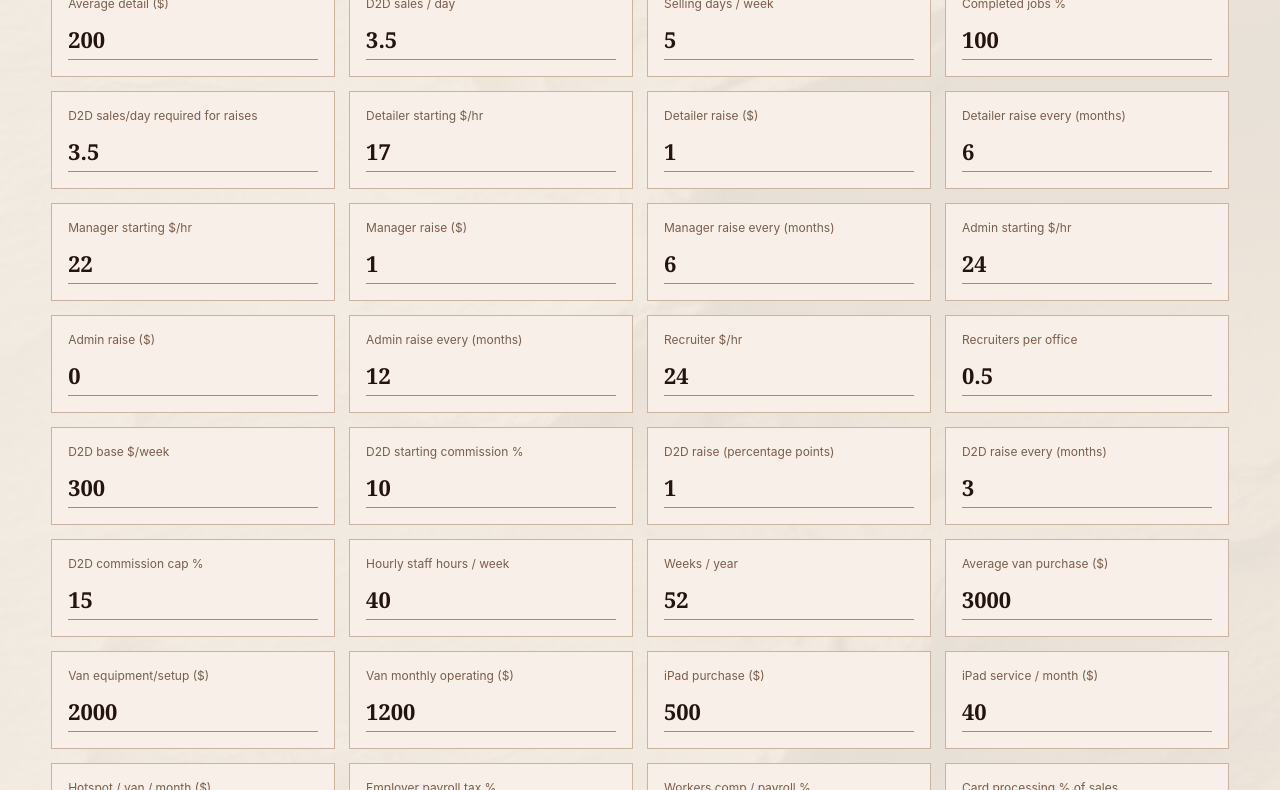
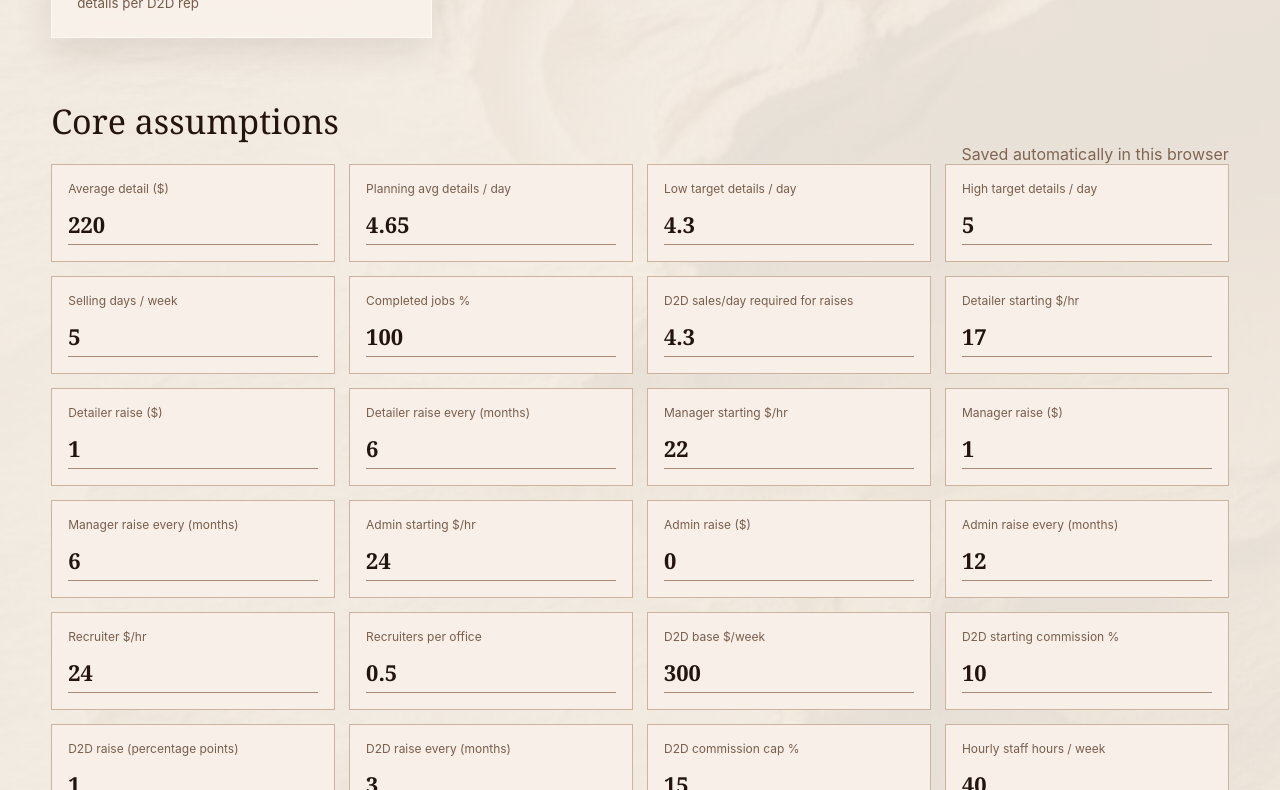
Before and after one commit to NorthSplashLLC/NS-Startup-Tracker, a plain HTML site: page index.html in a window 1280 px wide. Shown: the part 680-1470 px from the top of the page. Drawn offline with Linux system fonts and the light colour scheme.

Commit message:
Add files via upload

```diff
--- a/app.js
+++ b/app.js
@@ -1,5 +1,5 @@
 const defaults={
-  ticket:200,salesDay:3.5,daysWeek:5,completionRate:100,d2dRaiseSalesThreshold:3.5,
+  ticket:220,salesDay:4.65,salesDayLow:4.3,salesDayHigh:5,daysWeek:5,completionRate:100,d2dRaiseSalesThreshold:4.3,
   detailerPay:17,detailerRaise:1,detailerRaiseMonths:6,
   managerPay:22,managerRaise:1,managerRaiseMonths:6,
   adminPay:24,adminRaise:0,adminRaiseMonths:12,
@@ -15,7 +15,7 @@
 };
 
 const labels={
-  ticket:'Average detail ($)',salesDay:'D2D sales / day',daysWeek:'Selling days / week',completionRate:'Completed jobs %',d2dRaiseSalesThreshold:'D2D sales/day required for raises',
+  ticket:'Average detail ($)',salesDay:'Planning avg details / day',salesDayLow:'Low target details / day',salesDayHigh:'High target details / day',daysWeek:'Selling days / week',completionRate:'Completed jobs %',d2dRaiseSalesThreshold:'D2D sales/day required for raises',
   detailerPay:'Detailer starting $/hr',detailerRaise:'Detailer raise ($)',detailerRaiseMonths:'Detailer raise every (months)',
   managerPay:'Manager starting $/hr',managerRaise:'Manager raise ($)',managerRaiseMonths:'Manager raise every (months)',
   adminPay:'Admin starting $/hr',adminRaise:'Admin raise ($)',adminRaiseMonths:'Admin raise every (months)',
@@ -43,7 +43,7 @@
 
 // Growth plan agreed in the conversation: 50 detailers by Dec 2027, 100 by Dec 2028.
 const targetDetailers=[2,8,14,20,26,32,38,44,50,50,54,58,62,66,70,75,80,85,90,95,100];
-const targetOffices=[1,1,1,1,1,1,1,1,1, 1,1,1,2,2,2,2,3,3,3,3,4];
+const targetOffices=[0,1,1,1,1,1,1,1,1, 1,1,1,2,2,2,2,3,3,3,3,4];
 
 const money=n=>`${n<0?'-$':'$'}${Math.abs(Math.round(n)).toLocaleString()}`;
 const pct=n=>`${Number(n).toFixed(1)}%`;
@@ -92,7 +92,7 @@
     const det=targetDetailers[i];
     const d2d=Math.ceil(det/2);
     const vans=Math.ceil(det/2);
-    const mgr=Math.max(1,Math.ceil(vans/5));
+    const mgr=Math.floor(vans/5); // owner manages until 5 vans, then 1 manager per 5 vans
     const off=targetOffices[i];
     const admin=off; // one admin per office
     const recruiter=x.y===2027&&x.m===3?0:Math.max(1,Math.ceil(off*s.recruitersPerOffice)); // starts May 2027
@@ -139,6 +139,7 @@
   document.querySelector('#p28').textContent=money(totals[2028].op);
   document.querySelector('#c28').textContent=money(totals[2028].cash);
   document.querySelector('#heroTicket').textContent=money(s.ticket);
+  const heroVolume=document.querySelector('#heroVolume'); if(heroVolume) heroVolume.textContent=`${s.salesDayLow.toFixed(1)}–${s.salesDayHigh.toFixed(1)}`;
 
   const unitRev=s.salesDay*s.daysWeek*s.ticket*s.weeksYear/12*(s.completionRate/100);
   const detStart=2*s.detailerPay*s.hoursWeek*s.weeksYear/12;
--- a/index.html
+++ b/index.html
@@ -1,12 +1,12 @@
 <!doctype html><html><head><meta charset="utf-8"><meta name="viewport" content="width=device-width,initial-scale=1"><title>North Splash Growth Planner</title><link rel="stylesheet" href="style.css"></head><body>
 <header><div><span class="eyebrow">NORTH SPLASH AUTO LUXE</span><h1>Growth & Profit Planner</h1><p>2027–2028 operating model. Every assumption is editable and recalculates instantly.</p></div><div class="actions"><button id="export">Export CSV</button><button id="reset">Reset defaults</button></div></header>
 <main>
-<section class="hero"><div class="glass"><span>PLAN</span><strong>50</strong><small>detailers by EOY 2027</small></div><div class="glass"><span>EXPAND</span><strong>100</strong><small>detailers by EOY 2028</small></div><div class="glass"><span>AVG DETAIL</span><strong id="heroTicket">$200</strong><small>editable below</small></div></section>
+<section class="hero"><div class="glass"><span>PLAN</span><strong>50</strong><small>detailers by EOY 2027</small></div><div class="glass"><span>EXPAND</span><strong>100</strong><small>detailers by EOY 2028</small></div><div class="glass"><span>AVG DETAIL</span><strong id="heroTicket">$220</strong><small>editable below</small></div><div class="glass"><span>DAILY TARGET</span><strong id="heroVolume">4.3–5.0</strong><small>details per D2D rep</small></div></section>
 <section><div class="sectionhead"><h2>Core assumptions</h2><span>Saved automatically in this browser</span></div><div id="inputs" class="grid"></div></section>
 <section><div class="sectionhead"><h2>Projection</h2><span>April 2027 → December 2028</span></div>
 <div class="cards six"><div><span>2027 Revenue</span><b id="r27"></b></div><div><span>2027 Operating Profit</span><b id="p27"></b></div><div><span>2027 Net Cash Flow</span><b id="c27"></b></div><div><span>2028 Revenue</span><b id="r28"></b></div><div><span>2028 Operating Profit</span><b id="p28"></b></div><div><span>2028 Net Cash Flow</span><b id="c28"></b></div></div>
 <div class="callout"><b>Fixed accounting:</b> van purchases, van setup, iPads and new-office setup are now shown as <b>growth capital</b> in Net Cash Flow instead of being incorrectly deducted from Operating Profit. Payroll raises are calculated by each employee cohort’s hire date.</div>
 <div class="tablewrap"><table><thead><tr><th>Month</th><th>Detailers</th><th>D2D</th><th>Vans</th><th>Managers</th><th>Offices</th><th>Revenue</th><th>Avg D2D %</th><th>Operating Profit</th><th>Net Cash Flow</th></tr></thead><tbody id="projection"></tbody></table></div></section>
 <section class="costs"><h2>Monthly unit costs</h2><div id="unitCosts" class="grid"></div></section>
-<section class="notes"><h2>Model rules</h2><p>One van + two detailers + one D2D is the core revenue unit. D2D commission starts at 10% and rises by 2 percentage points every 2 months of that rep’s own tenure, capped at 22%. Detailers and managers receive +$1/hour every 6 months from their own hire dates. One $24/hour admin is assigned per office. Recruiters begin in May 2027. Long-lived expansion purchases are separated from operating profit so the dashboard shows both profitability and actual cash needed for growth.</p></section>
+<section class="notes"><h2>Model rules</h2><p>One van + two detailers + one D2D is the core revenue unit. The sales target is 4.3–5 completed details per day at a $220 average ticket, with 4.65/day used as the editable planning midpoint. D2D commission starts at 10% and rises by 1 percentage point every 3 months of that rep’s own tenure, capped at 15%, when the rep meets the performance threshold. Detailers and managers receive +$1/hour every 6 months from their own hire dates. April launches lean with no office, admin, recruiter, or dedicated manager; the owner manages until 5 vans. Starting in May, each office gets one $24/hour admin and recruiting support. Long-lived expansion purchases are separated from operating profit so the dashboard shows both profitability and actual cash needed for growth.</p></section>
 </main><footer>North Splash Auto Luxe · Internal Planning Dashboard</footer><script src="app.js"></script></body></html>
```
